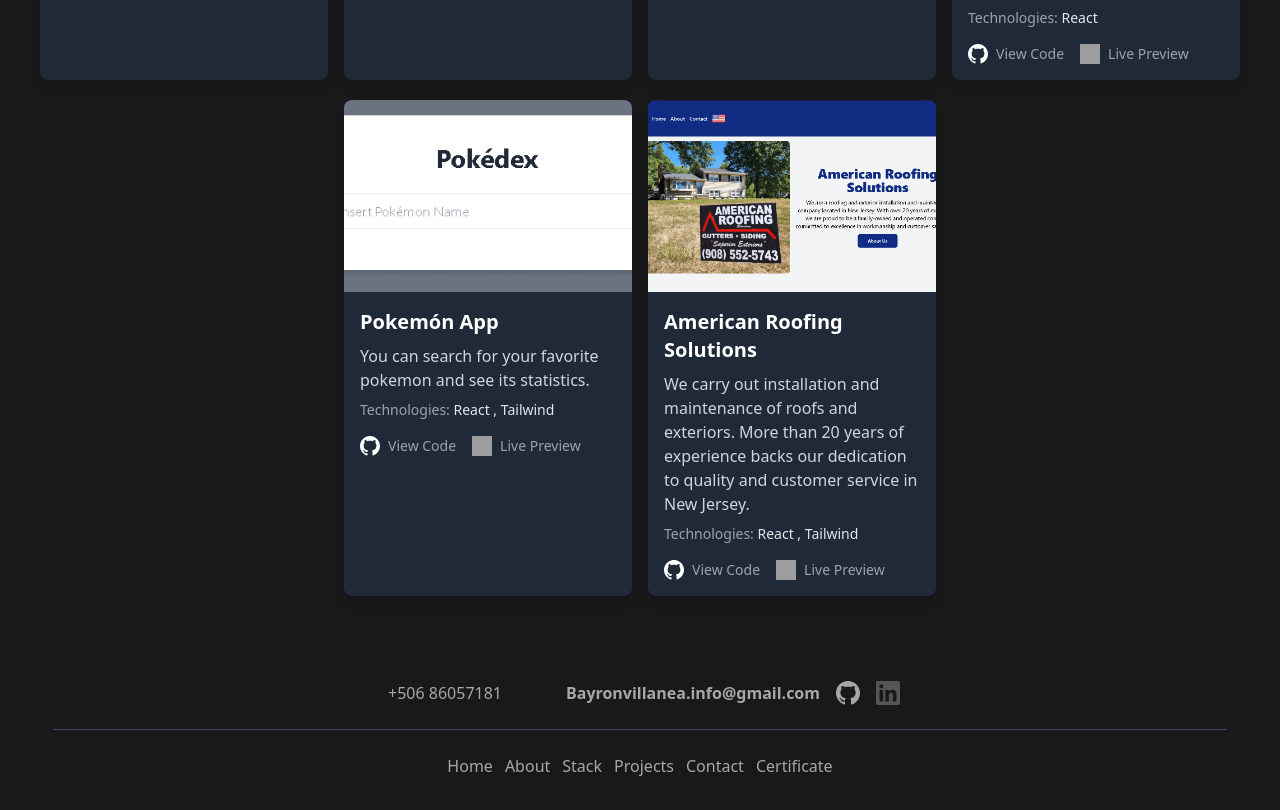
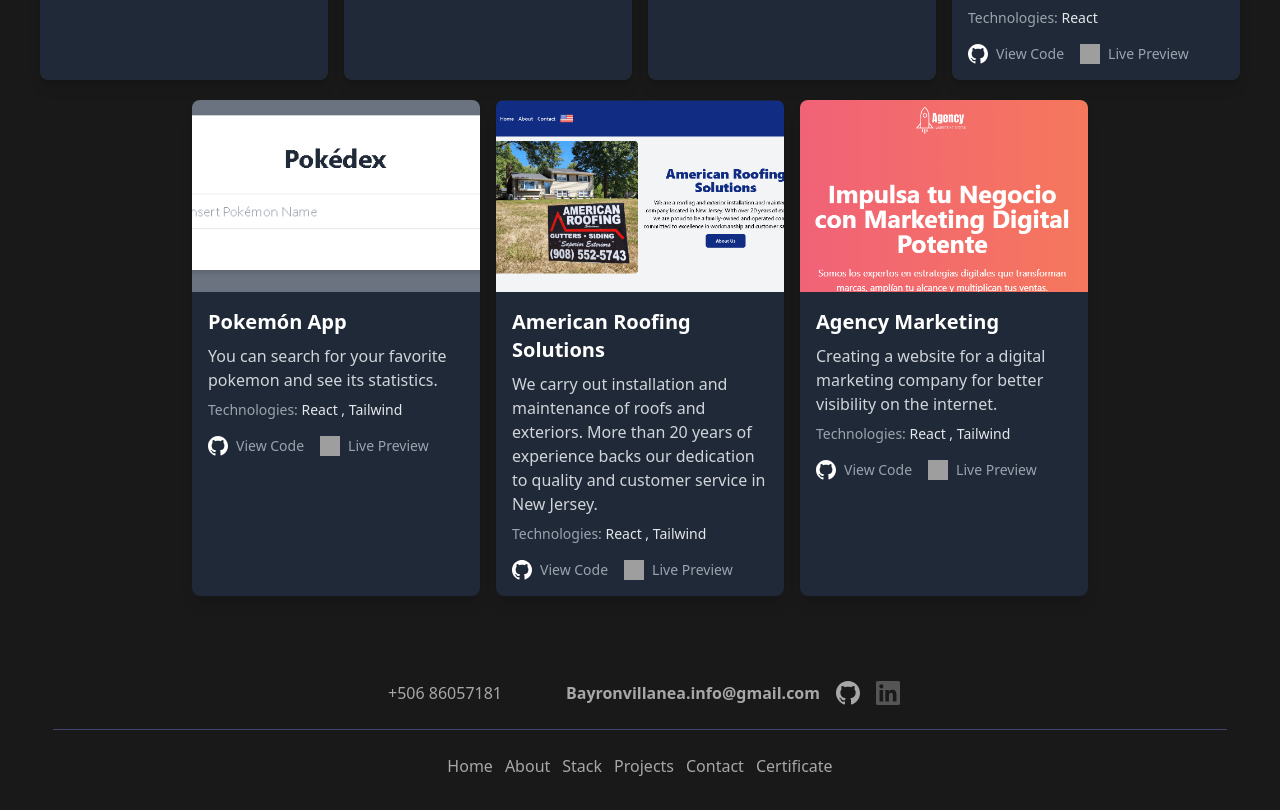
Before and after one commit to Bayronvillanea/Portfolio, a React (Vite) app: page / in a window 1280 px wide. Shown: the part 1214-2024 px from the top of the page. Built offline with nearby package versions, Linux system fonts and the light colour scheme; grey boxes are pictures that could not be loaded.

Commit message:
cambios nuevo projecto

```diff
--- a/src/compontes/Projects.jsx
+++ b/src/compontes/Projects.jsx
@@ -5,6 +5,7 @@
 import gast from '../img/gast.png'
 import POK from '../img/POK.png'
 import roofing from '../img/roofing.png'
+import marketing from '../img/marketing.png'
 
 export default function Projects() {
   const projects = [
@@ -54,6 +55,14 @@
       githubLink: '#',
       demoLink: 'https://americanroofingsolutionsnj.com/',
     },
+    {
+      title: 'Agency Marketing',
+      image: marketing ,
+      description: 'Creating a website for a digital marketing company for better visibility on the internet.',
+      technologies: 'React , Tailwind  ',
+      githubLink: 'https://github.com/Bayronvillanea/agencymarketing',
+      demoLink: 'https://agencymarketing-seven.vercel.app/',
+    },
 
     // Agrega más proyectos según sea necesario
   ];
```
Also changed, not shown: src/img/marketing.png (added), 4 other files (tests, documents, lock files or other folders).
